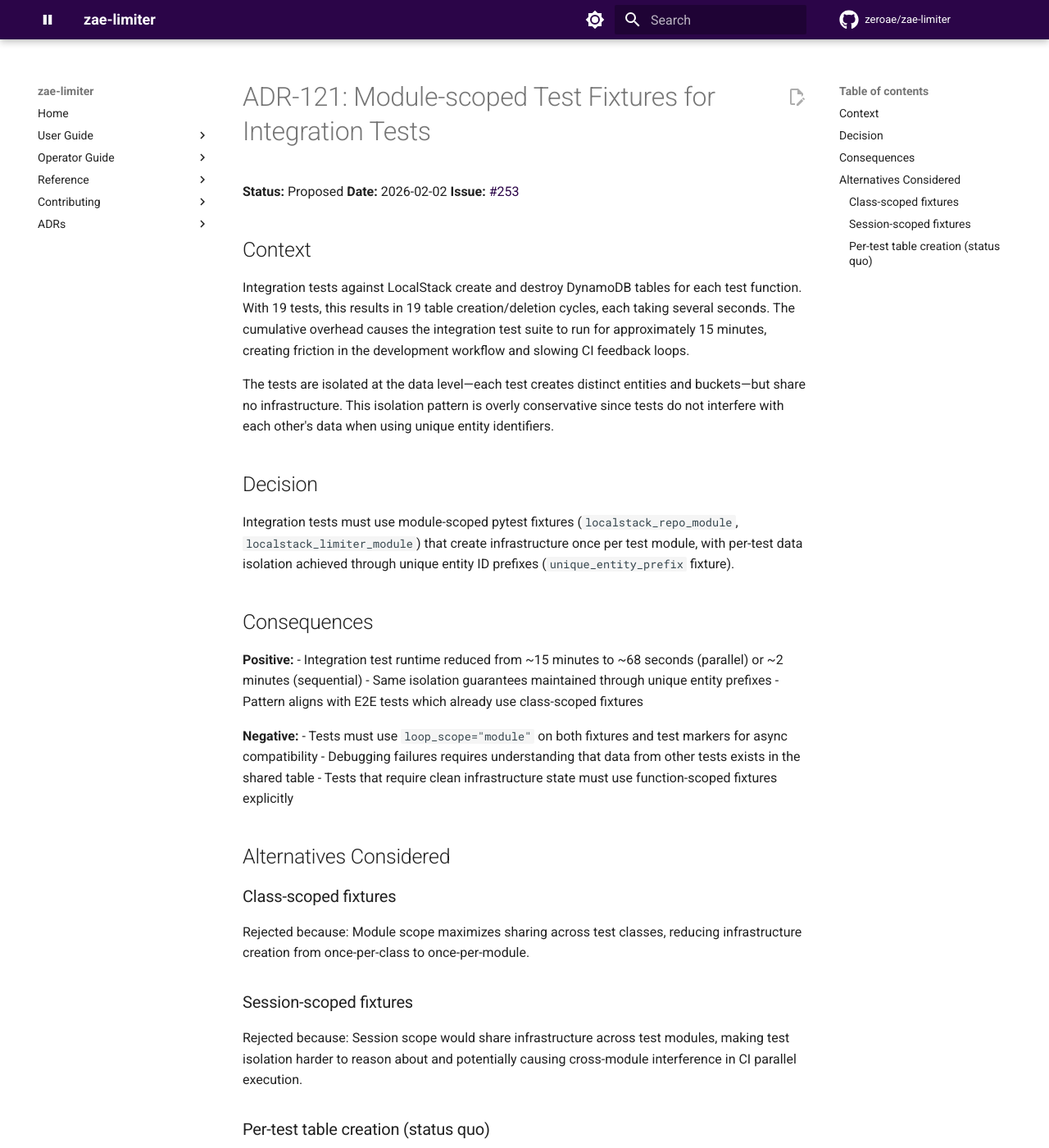
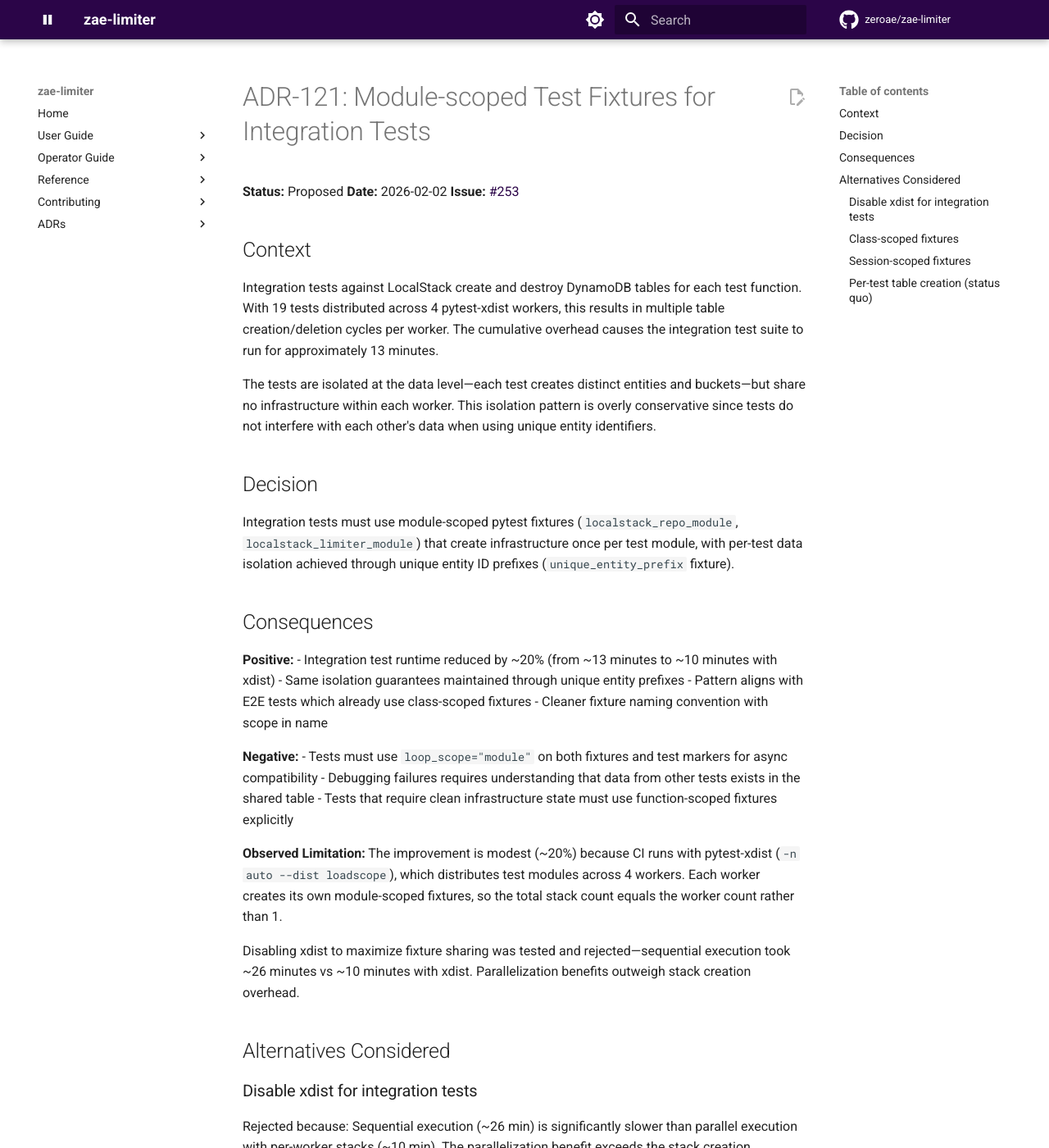
Before and after one commit to zeroae/zae-limiter, an MkDocs documentation site: the page built from docs/adr/121-module-scoped-test-fixtures.md, in a window 1280 px wide and 1400 px high. Shown: the whole window at 82% size. Built offline with MkDocs 1.6.1 and Material for MkDocs 9.7.7, drawn with Linux system fonts in a browser that asks for light colours; comment, search, counter and statistics services are not loaded; the version menu is left out; some of the changed text lies outside the part shown.

Commit message:
📝 docs(adr): update ADR-121 with actual performance findings
Update ADR-121 to reflect measured CI performance:
- ~20% improvement (13 min → 10 min), not the initially estimated 75%+
- Document that xdist parallelization limits fixture sharing benefits
- Add "Disable xdist" as rejected alternative (26 min sequential)
- Clarify the observed limitation with 4 xdist workers

Issue: #253

Co-Authored-By: Claude Opus 4.5 <noreply@anthropic.com>

```diff
--- a/docs/adr/121-module-scoped-test-fixtures.md
+++ b/docs/adr/121-module-scoped-test-fixtures.md
@@ -6,9 +6,9 @@
 
 ## Context
 
-Integration tests against LocalStack create and destroy DynamoDB tables for each test function. With 19 tests, this results in 19 table creation/deletion cycles, each taking several seconds. The cumulative overhead causes the integration test suite to run for approximately 15 minutes, creating friction in the development workflow and slowing CI feedback loops.
+Integration tests against LocalStack create and destroy DynamoDB tables for each test function. With 19 tests distributed across 4 pytest-xdist workers, this results in multiple table creation/deletion cycles per worker. The cumulative overhead causes the integration test suite to run for approximately 13 minutes.
 
-The tests are isolated at the data level—each test creates distinct entities and buckets—but share no infrastructure. This isolation pattern is overly conservative since tests do not interfere with each other's data when using unique entity identifiers.
+The tests are isolated at the data level—each test creates distinct entities and buckets—but share no infrastructure within each worker. This isolation pattern is overly conservative since tests do not interfere with each other's data when using unique entity identifiers.
 
 ## Decision
 
@@ -17,22 +17,31 @@ Integration tests must use module-scoped pytest fixtures (`localstack_repo_modul
 ## Consequences
 
 **Positive:**
-- Integration test runtime reduced from ~15 minutes to ~68 seconds (parallel) or ~2 minutes (sequential)
+- Integration test runtime reduced by ~20% (from ~13 minutes to ~10 minutes with xdist)
 - Same isolation guarantees maintained through unique entity prefixes
 - Pattern aligns with E2E tests which already use class-scoped fixtures
+- Cleaner fixture naming convention with scope in name
 
 **Negative:**
 - Tests must use `loop_scope="module"` on both fixtures and test markers for async compatibility
 - Debugging failures requires understanding that data from other tests exists in the shared table
 - Tests that require clean infrastructure state must use function-scoped fixtures explicitly
 
+**Observed Limitation:**
+The improvement is modest (~20%) because CI runs with pytest-xdist (`-n auto --dist loadscope`), which distributes test modules across 4 workers. Each worker creates its own module-scoped fixtures, so the total stack count equals the worker count rather than 1.
+
+Disabling xdist to maximize fixture sharing was tested and rejected—sequential execution took ~26 minutes vs ~10 minutes with xdist. Parallelization benefits outweigh stack creation overhead.
+
 ## Alternatives Considered
 
+### Disable xdist for integration tests
+Rejected because: Sequential execution (~26 min) is significantly slower than parallel execution with per-worker stacks (~10 min). The parallelization benefit exceeds the stack creation overhead.
+
 ### Class-scoped fixtures
-Rejected because: Module scope maximizes sharing across test classes, reducing infrastructure creation from once-per-class to once-per-module.
+Rejected because: Module scope maximizes sharing across test classes within each xdist worker, reducing infrastructure creation from once-per-class to once-per-module.
 
 ### Session-scoped fixtures
 Rejected because: Session scope would share infrastructure across test modules, making test isolation harder to reason about and potentially causing cross-module interference in CI parallel execution.
 
 ### Per-test table creation (status quo)
-Rejected because: The ~15 minute runtime creates unacceptable friction for development iteration.
+Rejected because: The ~13 minute runtime creates friction for development iteration. Even a 20% improvement is worthwhile.
```
